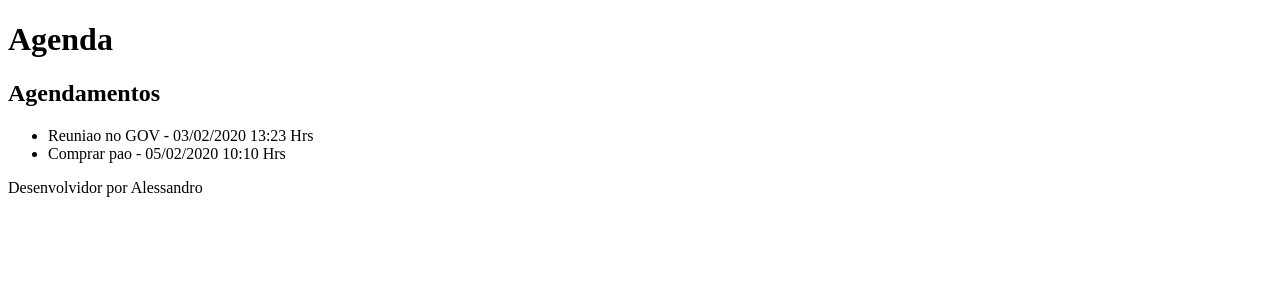
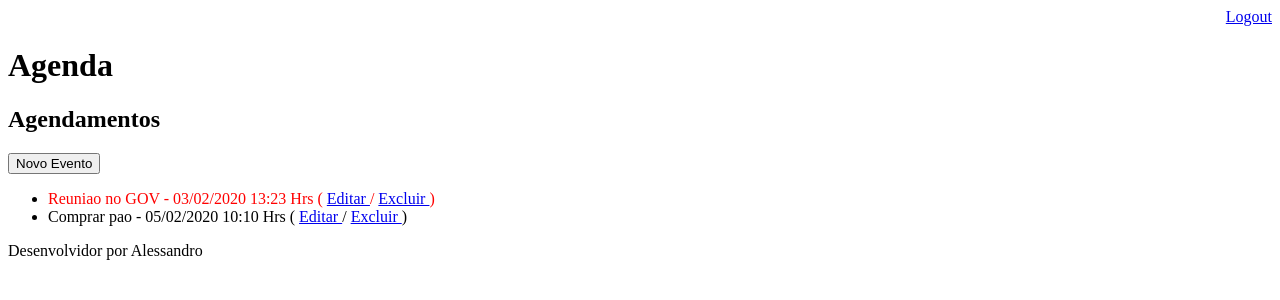
Before and after one commit to alessandroanjos/hello_django, a Django app: page /agenda/ in a window 1280 px wide. Shown: the top 300 px of the page. Run offline with Django 3.2, Linux system fonts and the light colour scheme; a user stored in the database is signed in; data comes from the database, SQL or seed files in the repository; both versions use the stored data as it was after the commit.

Commit message:
agenda with crud

```diff
--- a/core/models.py
+++ b/core/models.py
@@ -1,6 +1,6 @@
 from django.db import models
 from django.contrib.auth.models import User
-
+from datetime import datetime, time
 
 # Create your models here.
 
@@ -19,3 +19,12 @@ class Evento(models.Model):
 
     def get_data_criacao(self):
         return self.data_criacao.strftime('%d/%m/%Y %H:%M Hrs')
+
+    def get_data_input_evento(self):
+        return self.data_evento.strftime('%Y-%m-%dT%H:%M')
+
+    def get_evento_atrasado(self):
+        if self.data_evento < datetime.now():
+            return True
+        else:
+            return False
--- a/core/views.py
+++ b/core/views.py
@@ -1,5 +1,10 @@
+from django.contrib.auth.models import User
 from django.shortcuts import render, redirect, HttpResponse
 from core.models import Evento
+from django.contrib.auth.decorators import login_required
+from django.contrib.auth import authenticate, login, logout
+from django.contrib import messages
+from django.http.response import Http404, JsonResponse
 
 
 # Create your views here.
@@ -7,7 +12,6 @@ from core.models import Evento
 
 def index(request):
     return redirect('/agenda')
-
 
 
 def hello(request, nome, idade):
@@ -28,8 +32,87 @@ def eventos(request, titulo_evento):
     return HttpResponse('Nome do Evento:  <b>{} </b> , Data : {} '.format(evento.titulo, evento.data_evento))
 
 
+@login_required(login_url='/login/')
 def lista_eventos(request):
     usuario = request.user
     eventos = Evento.objects.filter(usuario=usuario)
-    data = {'eventos' : eventos}
+    data = {'eventos': eventos}
     return render(request, 'agenda.html', data)
+
+
+@login_required(login_url='/login/')
+def json_lista_evento(request):
+    usuario = request.user
+    eventos = Evento.objects.filter(usuario=usuario).values('id', 'titulo')
+    return JsonResponse(list(eventos), safe=False)
+
+
+@login_required(login_url='/login/')
+def json_lista_evento_by_user(request, id_usuario):
+    usuario = User.objects.get(id=id_usuario)
+    eventos = Evento.objects.filter(usuario=usuario).values('id', 'titulo')
+    return JsonResponse(list(eventos), safe=False)
+
+
+@login_required(login_url='/login/')
+def evento(request):
+    id_evento = request.GET.get('id')
+    dados = {}
+    if id_evento:
+        dados['evento'] = Evento.objects.get(id=id_evento)
+    return render(request, 'evento.html', dados)
+
+
+@login_required(login_url='/login/')
+def submit_evento(request):
+    if request.POST:
+        titulo = request.POST.get('titulo')
+        data = request.POST.get('data_evento')
+        descricao = request.POST.get('descricao')
+        usuario = request.user
+        id_evento = request.POST.get('id_evento')
+        if id_evento:
+            Evento.objects.filter(id=id_evento).update(titulo=titulo, data_evento=data, descricao=descricao)
+        else:
+            Evento.objects.create(titulo=titulo, data_evento=data, descricao=descricao, usuario=usuario)
+
+    return redirect('/')
+
+@login_required(login_url='/login/')
+def delete_evento(request, id_evento):
+    usuario = request.user
+
+    try:
+        evento = Evento.objects.get(id=id_evento)
+    except Exception:
+        raise Http404()
+
+    if evento.usuario == usuario:
+        evento.delete()
+    else:
+        raise Http404()
+
+    #Evento.objects.filter(id=id_evento).delete()
+    return redirect('/')
+
+
+def login_user(request):
+    return render(request, 'login.html')
+
+
+def logout_user(request):
+    logout(request)
+    return redirect('/')
+
+
+def submit_login(request):
+    if request.POST:
+        username = request.POST.get('username')
+        password = request.POST.get('password')
+        usuario = authenticate(username=username, password=password)
+        if usuario is not None:
+            login(request, usuario)
+            return redirect('/')
+        else:
+            messages.error(request, 'Usuário ou senha inválidos')
+        return redirect('/')
--- a/hello_django/settings.py
+++ b/hello_django/settings.py
@@ -104,15 +104,15 @@ AUTH_PASSWORD_VALIDATORS = [
 # Internationalization
 # https://docs.djangoproject.com/en/3.0/topics/i18n/
 
-LANGUAGE_CODE = 'en-us'
+LANGUAGE_CODE = 'pt-br'
 
-TIME_ZONE = 'UTC'
+TIME_ZONE = 'America/Sao_Paulo'
 
 USE_I18N = True
 
 USE_L10N = True
 
-USE_TZ = True
+USE_TZ = False
 
 
 # Static files (CSS, JavaScript, Images)
--- a/hello_django/urls.py
+++ b/hello_django/urls.py
@@ -24,6 +24,14 @@ urlpatterns = [
     path('soma/<valor1>/<valor2>', views.soma),
     path('eventos/<titulo_evento>', views.eventos),
     path('agenda/', views.lista_eventos),
+    path('agenda/lista/', views.json_lista_evento),
+    path('agenda/lista/<int:id_usuario>/', views.json_lista_evento_by_user),
+    path('agenda/evento/', views.evento),
+    path('agenda/evento/submit', views.submit_evento),
+    path('agenda/evento/delete/<int:id_evento>/', views.delete_evento),
     #path('', views.index)
-    path('',RedirectView.as_view(url='agenda/'))
+    path('',RedirectView.as_view(url='agenda/')),
+    path('login/', views.login_user),
+    path('login/submit', views.submit_login),
+    path('logout/', views.logout_user)
 ]
--- a/templates/agenda.html
+++ b/templates/agenda.html
@@ -3,9 +3,21 @@
 {% block content %}
 
     <h2> Agendamentos </h2>
+    <a href="evento">
+        <button type="button">Novo Evento</button>
+    </a>
+
     <ul>
     {% for evento in eventos  %}
-        <li>{{ evento.titulo }} - {{ evento.get_data_criacao }}</li>
+        <li>
+            <div style={% if evento.get_evento_atrasado %}
+                            "color : red"
+                 {% endif %} >
+                {{ evento.titulo }} - {{ evento.get_data_criacao }}
+                ( <a href="evento/?id={{ evento.id }}"> Editar </a>
+                / <a href="evento/delete/{{ evento.id }}/"> Excluir </a> )
+            </div>
+        </li>
     {% endfor %}
     </ul>
 
--- a/templates/model-header.html
+++ b/templates/model-header.html
@@ -1,4 +1,8 @@
 
     <meta charset="UTF-8">
     <title>Agenda</title>
+    <div align="right">
+        <a href="/logout">Logout</a>
+    </div>
+
     <h1>Agenda</h1>
```
Also changed, not shown: templates/evento.html (added, +32 -0 lines), templates/login.html (added, +29 -0 lines), db.sqlite3, 1 other file.
